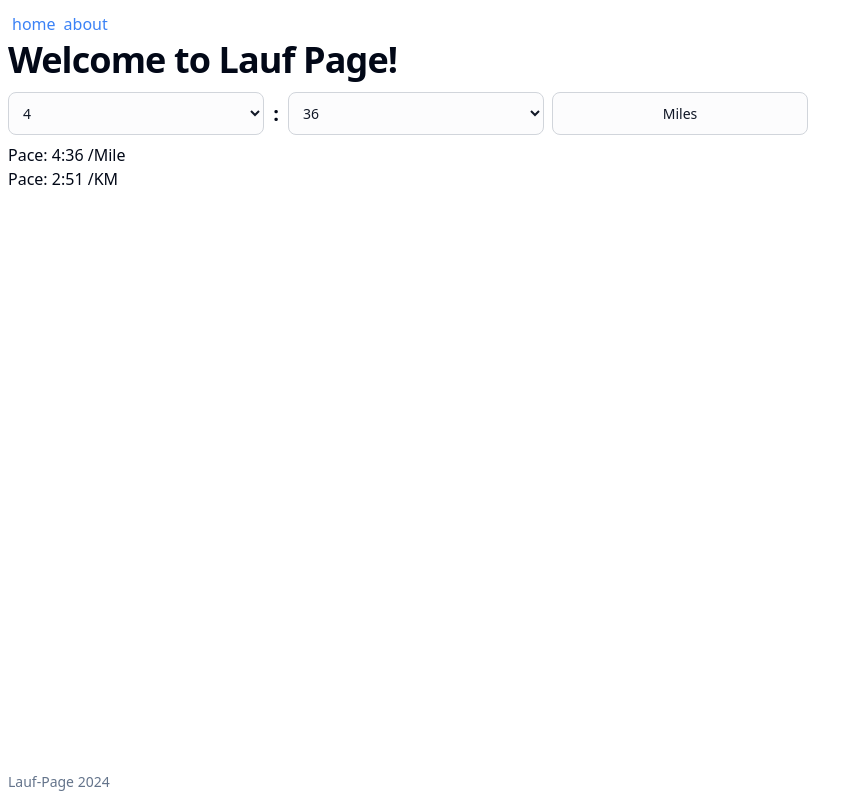
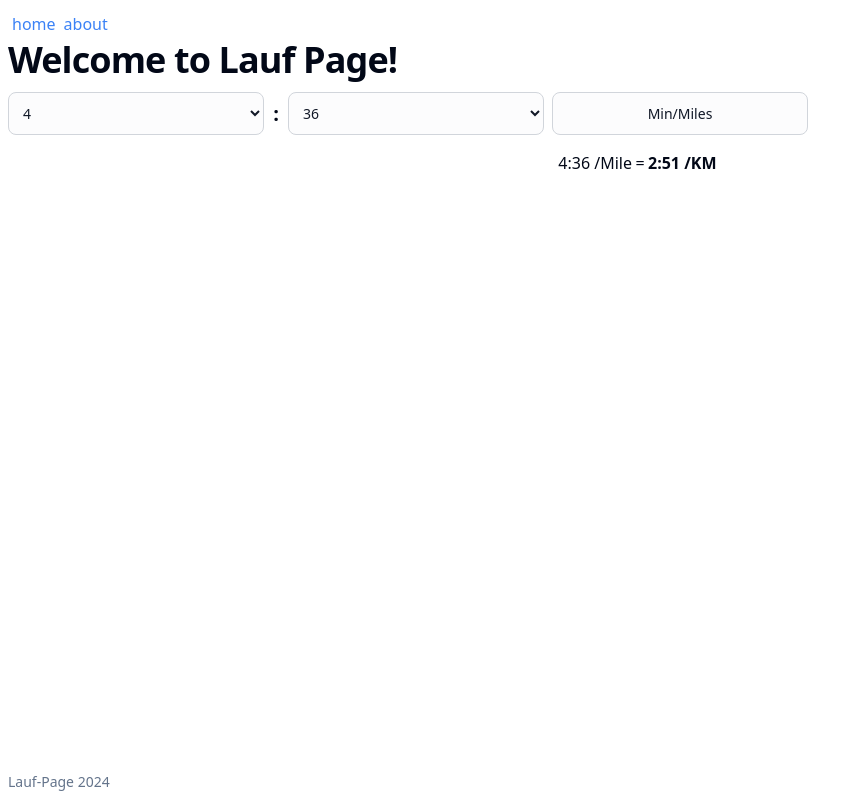
Before and after one commit to chrisp986/lauf_page, a SvelteKit app: page / in a window 1280 px wide. Shown: the whole page, without its empty margins (0-863 px from the left). Built offline with nearby package versions, Linux system fonts and the light colour scheme.

Commit message:
Refactor m to km

```diff
--- a/src/routes/+page.svelte
+++ b/src/routes/+page.svelte
@@ -77,7 +77,7 @@
   // });
 </script>
 
-<div class="flex mb-2">
+<div class="flex mb-4">
   <div class="max-w-sm w-64">
     <select
       id="number-dd"
@@ -113,23 +113,41 @@
       onclick={toggleFunction}
       class="h-full w-full p-2.5 bg-gray-50/50 border border-gray-300 text-gray-900 text-sm rounded-lg focus:ring-blue-500 focus:border-blue-500 block dark:bg-gray-700 dark:border-gray-600 dark:placeholder-gray-400 dark:text-white dark:focus:ring-blue-500 dark:focus:border-blue-500"
     >
-      {toggleMilesAndKM ? "Miles" : "KM"}
+      {toggleMilesAndKM ? "Min/Miles" : "Min/KM"}
     </button>
   </div>
 </div>
 
-<div class="col-span-4">
+<div class="flex">
+  <div class="flex-auto w-32 text-right">
     {#if toggleMilesAndKM}
-    <p>Pace: {paceMinutes}:{paceSeconds} /Mile</p>
-    <p>
-      Pace: {convertToKilometers(paceMinutes, paceSeconds)} /KM
+      <p>{paceMinutes}:{paceSeconds} /Mile</p>
+    {:else}
+      <p class="font-bold">
+        {convertToMiles(paceMinutes, paceSeconds)} /Mile
+      </p>
+    {/if}
+  </div>
+
+  <div class="text-center w-4">
+    {#if toggleMilesAndKM}
+      <p>=</p>
+    {:else}
+      <p>=</p>
+    {/if}
+  </div>
+  <div class="flex-auto w-32 text-left">
+    {#if toggleMilesAndKM}
+      <p class="font-bold">
+        {convertToKilometers(paceMinutes, paceSeconds)} /KM
       </p>
     {:else}
-    <p>Pace: {convertToMiles(paceMinutes, paceSeconds)} /Mile</p>
       <p>
-      Pace: {paceMinutes}:{paceSeconds} /KM
+        {paceMinutes}:{paceSeconds} /KM
       </p>
     {/if}
+  </div>
+</div>
 <!-- {#if $redditData}
 <ul>
   {#each $redditData.data.children as post}
@@ -142,4 +160,3 @@
 {:else}
   <p>Loading top Reddit posts...</p>
 {/if} -->
-</div>
```
Lines whose indentation alone changed are shown as unchanged.
